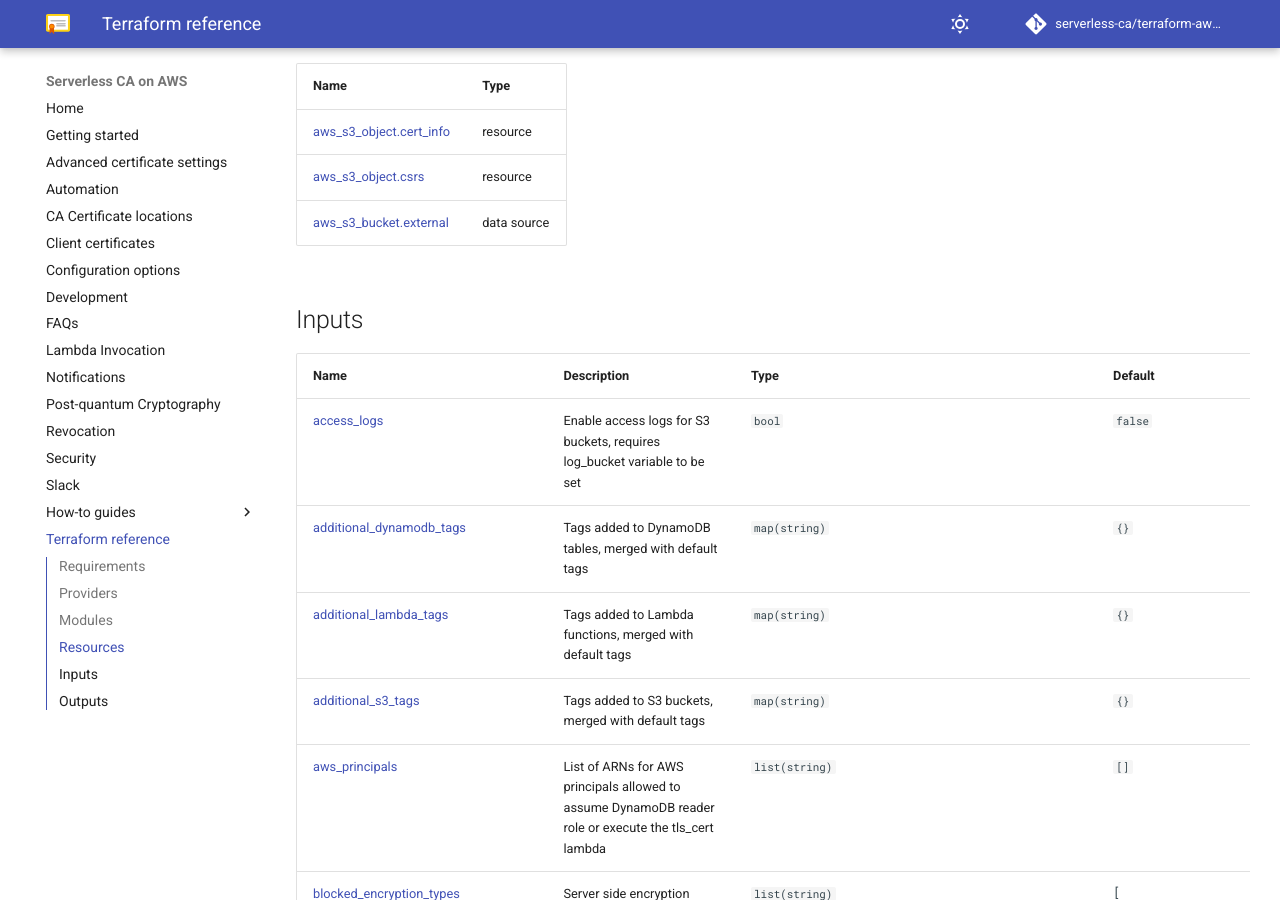
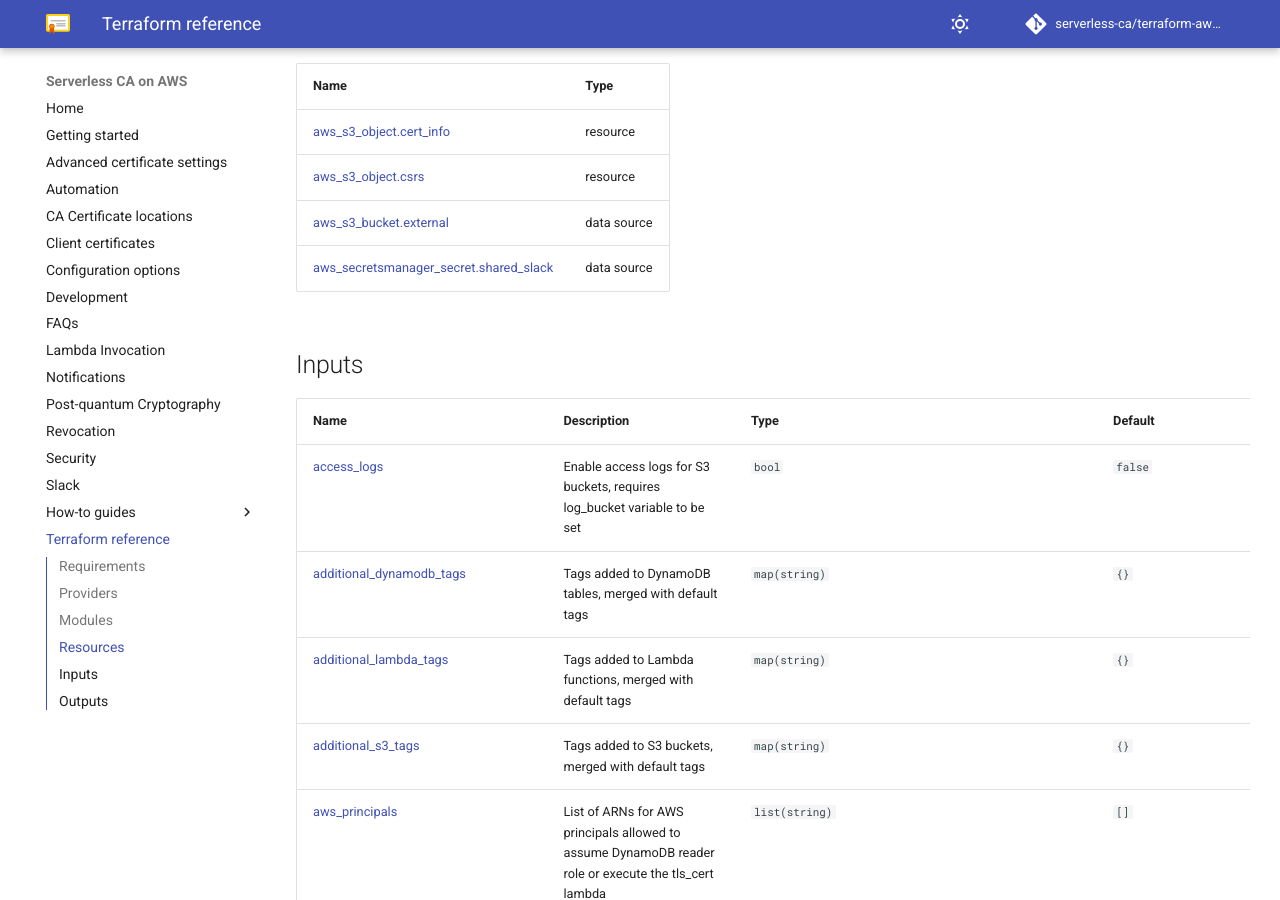
Before and after one commit to serverless-ca/terraform-aws-ca, an MkDocs documentation site: the page built from docs/reference.md, in a window 1280 px wide and 900 px high, scrolled down 2036 px. Built offline with MkDocs 1.6.1 and Material for MkDocs 9.7.7, drawn with Linux system fonts in a browser that asks for light colours; comment, search, counter and statistics services are not loaded.

Commit message:
terraform-docs: automated action

```diff
--- a/docs/reference.md
+++ b/docs/reference.md
@@ -52,6 +52,7 @@
 | [aws_s3_object.cert_info](https://registry.terraform.io/providers/hashicorp/aws/latest/docs/resources/s3_object) | resource |
 | [aws_s3_object.csrs](https://registry.terraform.io/providers/hashicorp/aws/latest/docs/resources/s3_object) | resource |
 | [aws_s3_bucket.external](https://registry.terraform.io/providers/hashicorp/aws/latest/docs/data-sources/s3_bucket) | data source |
+| [aws_secretsmanager_secret.shared_slack](https://registry.terraform.io/providers/hashicorp/aws/latest/docs/data-sources/secretsmanager_secret) | data source |
 
 ## Inputs
 
```
